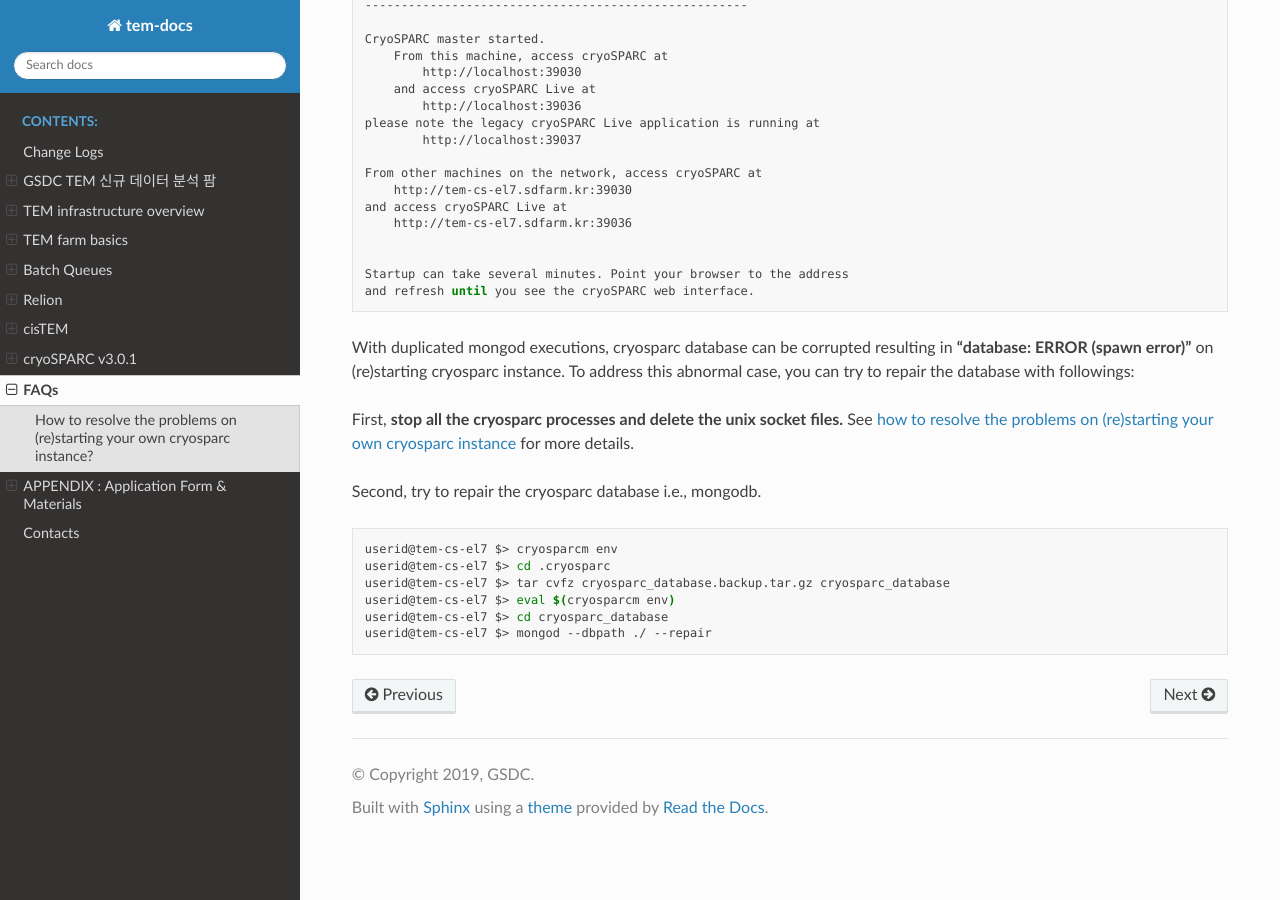
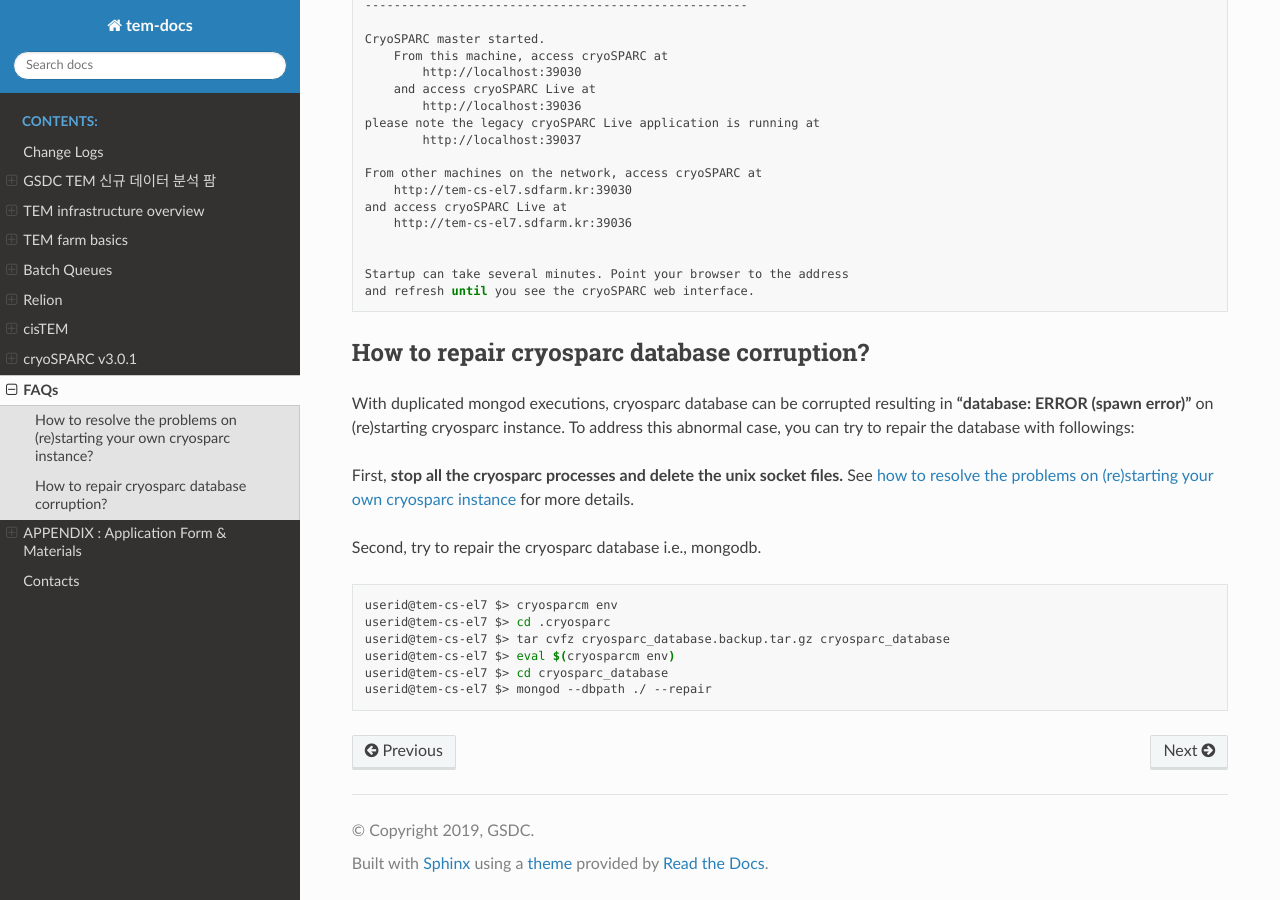
Before and after one commit to junglok/tem-docs, a Sphinx documentation site: the page built from docs/faq.rst, in a window 1280 px wide and 900 px high, scrolled down 1378 px. Built offline with Sphinx 7.4.7 and the Read the Docs theme 2.0.0, drawn with Linux system fonts in a browser that asks for light colours.

Commit message:
faq updated

```diff
--- a/docs/faq.rst
+++ b/docs/faq.rst
@@ -98,7 +98,11 @@
 
 .. _how to repair cryosparc database corruption caused by duplicated mongod executions:
 
+How to repair cryosparc database corruption?
+------------------------------------------------------------------------
+
 With duplicated mongod executions, cryosparc database can be corrupted resulting in **"database: ERROR (spawn error)"** on (re)starting cryosparc instance. To address this abnormal case, you can try to repair the database with followings:
+
 
 First, **stop all the cryosparc processes and delete the unix socket files.** See `how to resolve the problems on (re)starting your own cryosparc instance`_  for more details.
 
```
